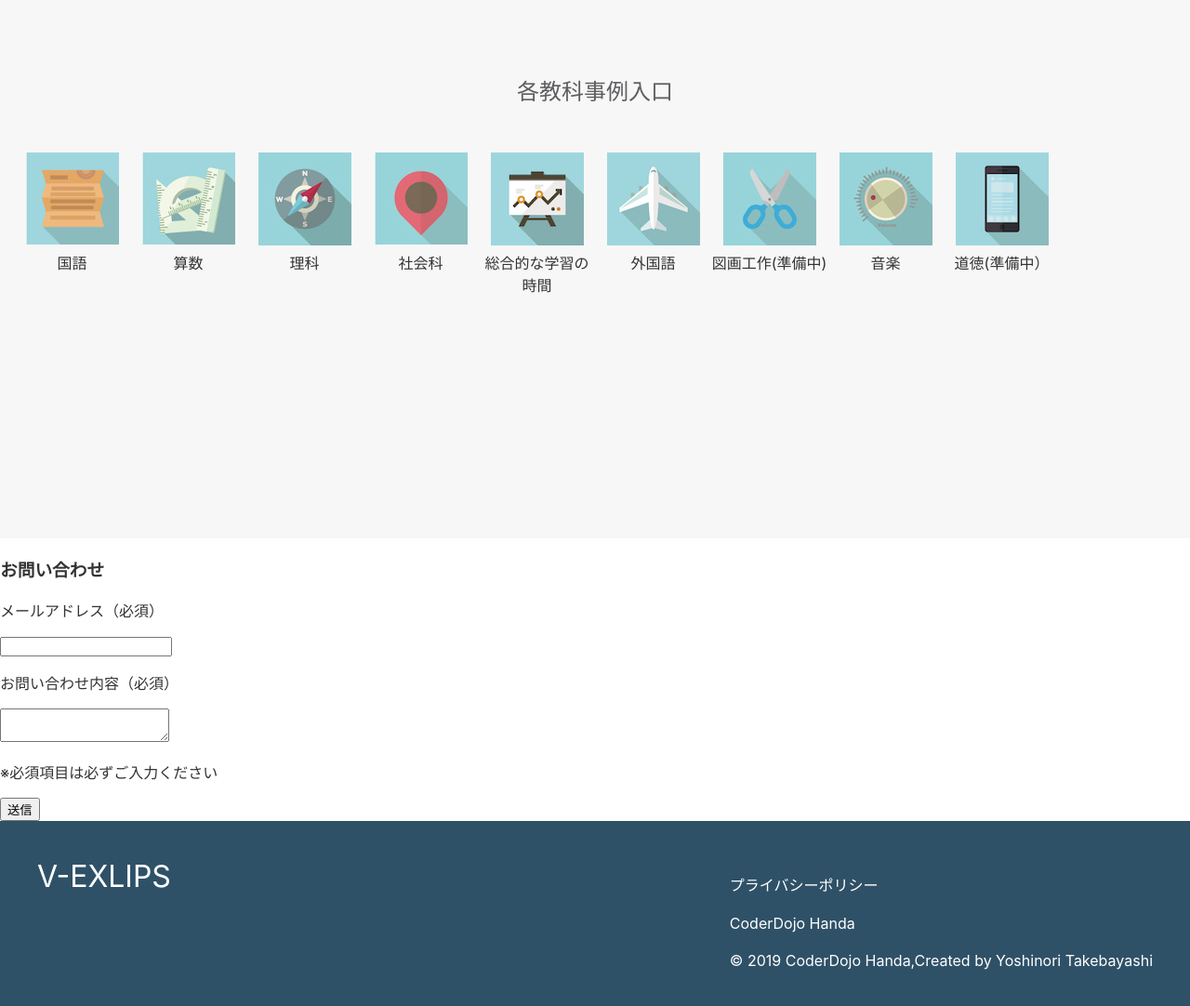
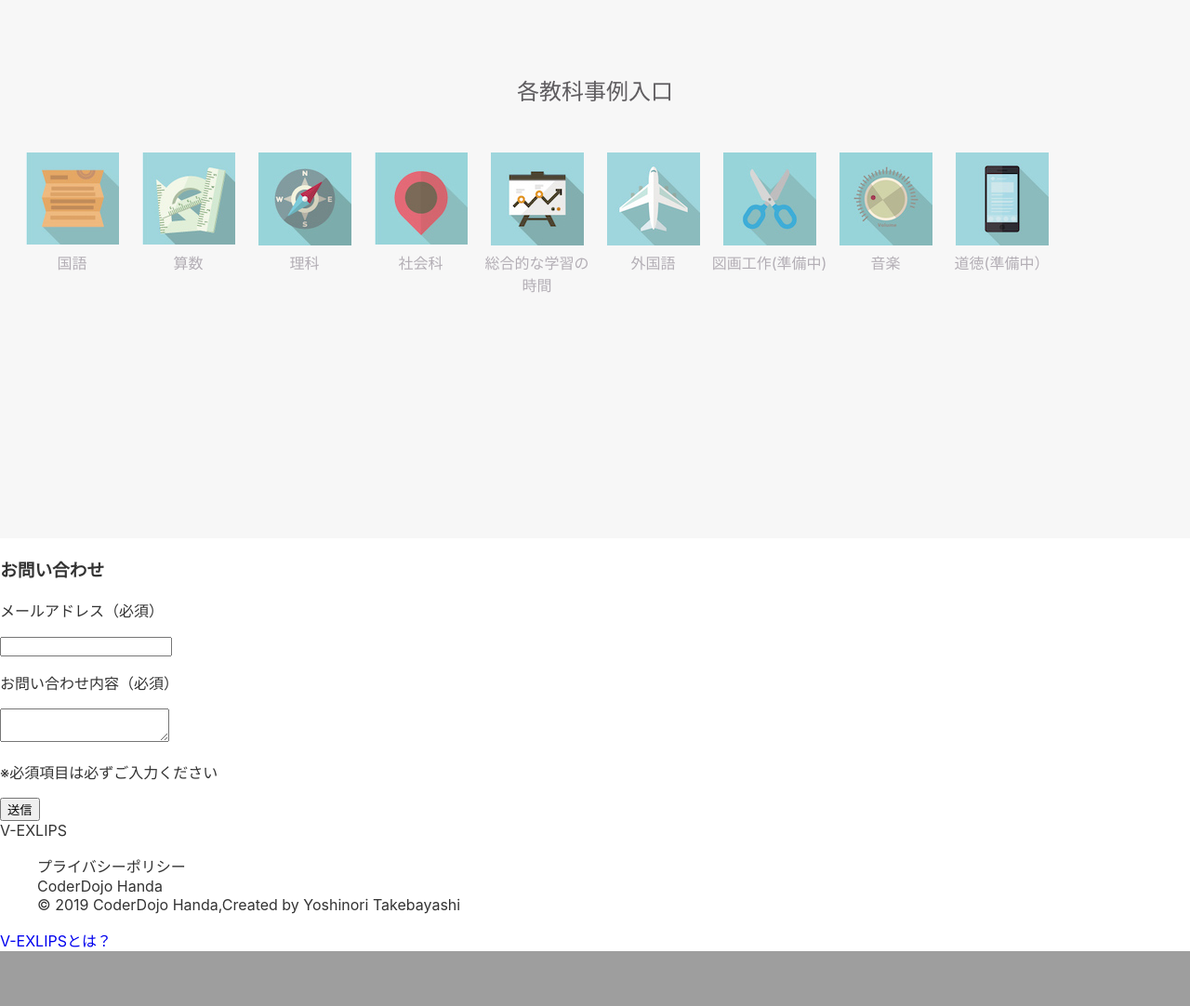
Before and after one commit to TKBY/Learning-by-Viscuit.github.io, a PHP site: page / in a window 1280 px wide. Shown: the part 1195-2277 px from the top of the page at 93% size. After the commit the page ends 2218 px from the top, so only its background shows below. Run offline with PHP 8.4, Linux system fonts and the light colour scheme; some libraries are stand-ins or nearby versions.

Commit message:
Update stylesheet.css

```diff
--- a/stylesheet.css
+++ b/stylesheet.css
@@ -99,7 +99,7 @@ li{
   position:absolute;
   top:90px;
   width:100%;
-  color:#333333;
+  color:#b3aeb5;
   }
 
  .txt-contents{
@@ -109,6 +109,7 @@ li{
    font-size:12px;
    color:#b3aeb5;
    }
+
  .heading h3{
    font-weight:normal;
    }
@@ -118,6 +119,7 @@ li{
    padding-bottom:80px;
    text-align:center;
    }
+
   .message{
     padding:15px 40px;
     background-color:#5dca88;
@@ -128,28 +130,7 @@ li{
     color:#b3aeb5;
     font-size:12px
       }
+
   footer{
     padding-top:30px;
     }
-
-
-
-  .footer{
-    background-color:#2f5167;
-    color:#fff;
-    height:120px;
-    padding:40px;
-    }
-
-  .footer-logo{
-    float:left;
-    font-size:32px;
-    }
-
-  .footer-list{
-    float:right;
-    }
-
-  .footer-list li{
-    padding-bottom:20px;
-    }
```
